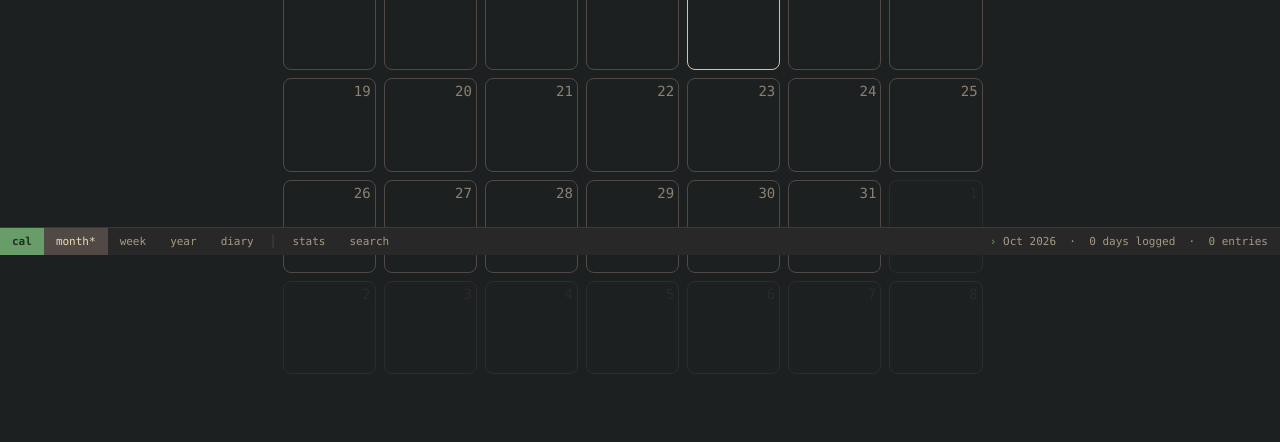
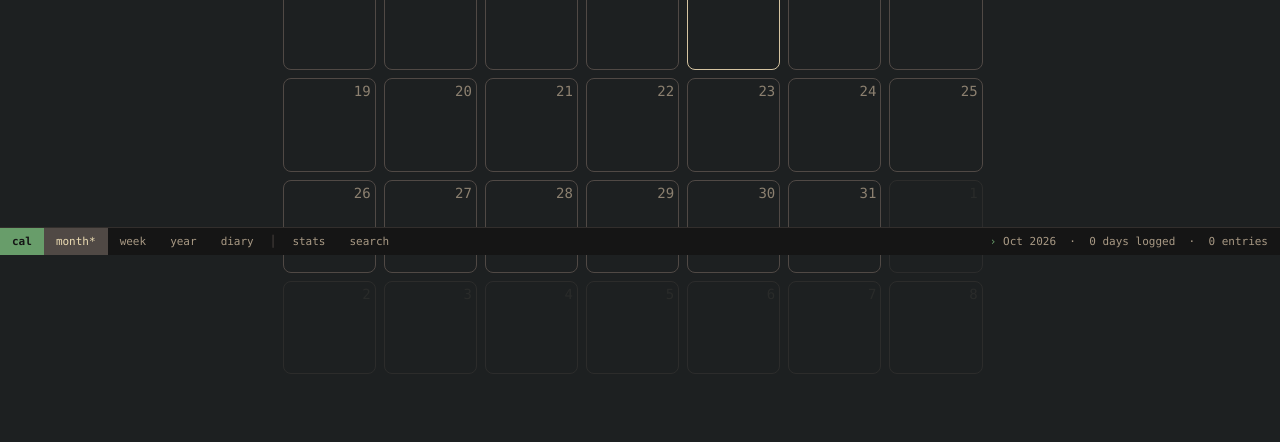
Before and after one commit to ego-alt/calendar, a Flask app: page / in a window 1280 px wide. Shown: the part 545-987 px from the top of the page. Run offline with Flask 3, Linux system fonts and the light colour scheme; the visitor is signed in with stand-in values (Sample User, id 1); data that the repository does not hold is empty.

Commit message:
small/bottom bar a step darker than the page

```diff
--- a/routes/pwa.py
+++ b/routes/pwa.py
@@ -20,7 +20,7 @@ def manifest():
         "scope": root,
         "display": "standalone",
         "background_color": "#1d2021",
-        "theme_color": "#282828",
+        "theme_color": "#151515",
         "icons": [
             {"src": icon("icon-192.png"), "sizes": "192x192", "type": "image/png"},
             {"src": icon("icon-512.png"), "sizes": "512x512", "type": "image/png"},
--- a/static/css/index.css
+++ b/static/css/index.css
@@ -4,7 +4,7 @@
 :root {
     --color-bg-base: #1d2021;     /* Gruvbox bg0_h ("hard"), its darkest grey */
     --color-bg-elevated: #3c3836;
-    --color-bg-chrome: #282828;   /* the bottom bar: Gruvbox bg0, a step lighter than the page, as in Gruvbox's tmux theme */
+    --color-bg-chrome: #151515;   /* the bottom bar: a step darker than the page (not a Gruvbox grey; none is darker) */
     --color-bg-inset: rgba(29, 32, 33, 0.5);
     --color-bg-inset-soft: rgba(29, 32, 33, 0.3);
     --color-bg-overlay: rgba(29, 32, 33, 0.85);
```
